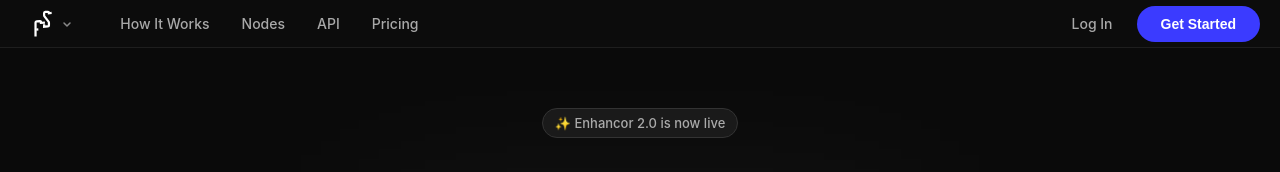
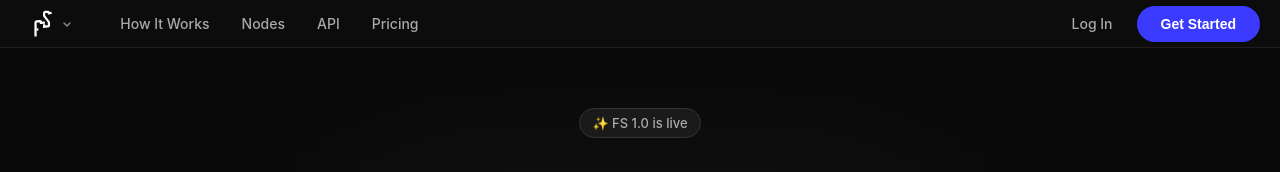
Before and after one commit to felixseeger/fs-node-project, a React app in the folder frontend/: page / in a window 1280 px wide. Both pictures are taken after typing "Sample", "Sample123" into the empty fields and a click on the button "Sign In". Shown: the top 172 px of the page. Built offline with nearby package versions, Linux system fonts and the light colour scheme; the HTML template or start-up script is replaced by a standard one.

Commit message:
fix: change Enhancor 2.0 to FS 1.0 in hero badge

```diff
--- a/frontend/src/WorkflowsPage.jsx
+++ b/frontend/src/WorkflowsPage.jsx
@@ -480,7 +480,7 @@ export default function WorkflowsPage({ onCreateWorkflow, workflows = [] }) {
 
           <div style={{ flex: 1, maxWidth: 650, zIndex: 1, position: 'relative' }}>
             <div style={{ display: 'inline-flex', alignItems: 'center', gap: 8, padding: '6px 12px', background: '#1a1a1a', border: '1px solid #333', borderRadius: 999, marginBottom: 24, fontSize: 13, color: '#aaa', fontWeight: 500 }}>
-               ✨ Enhancor 2.0 is now live
+               ✨ FS 1.0 is live
             </div>
 
             <h1 style={{
```
